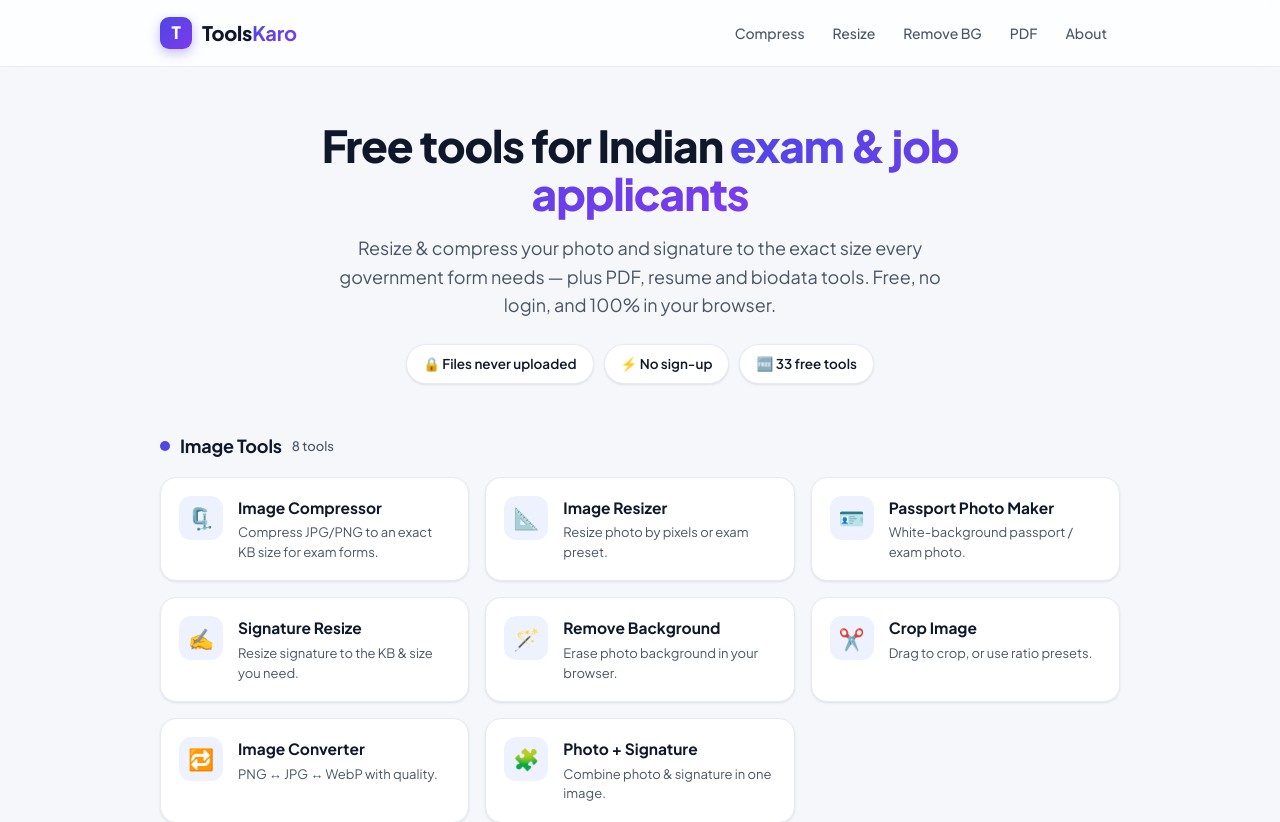
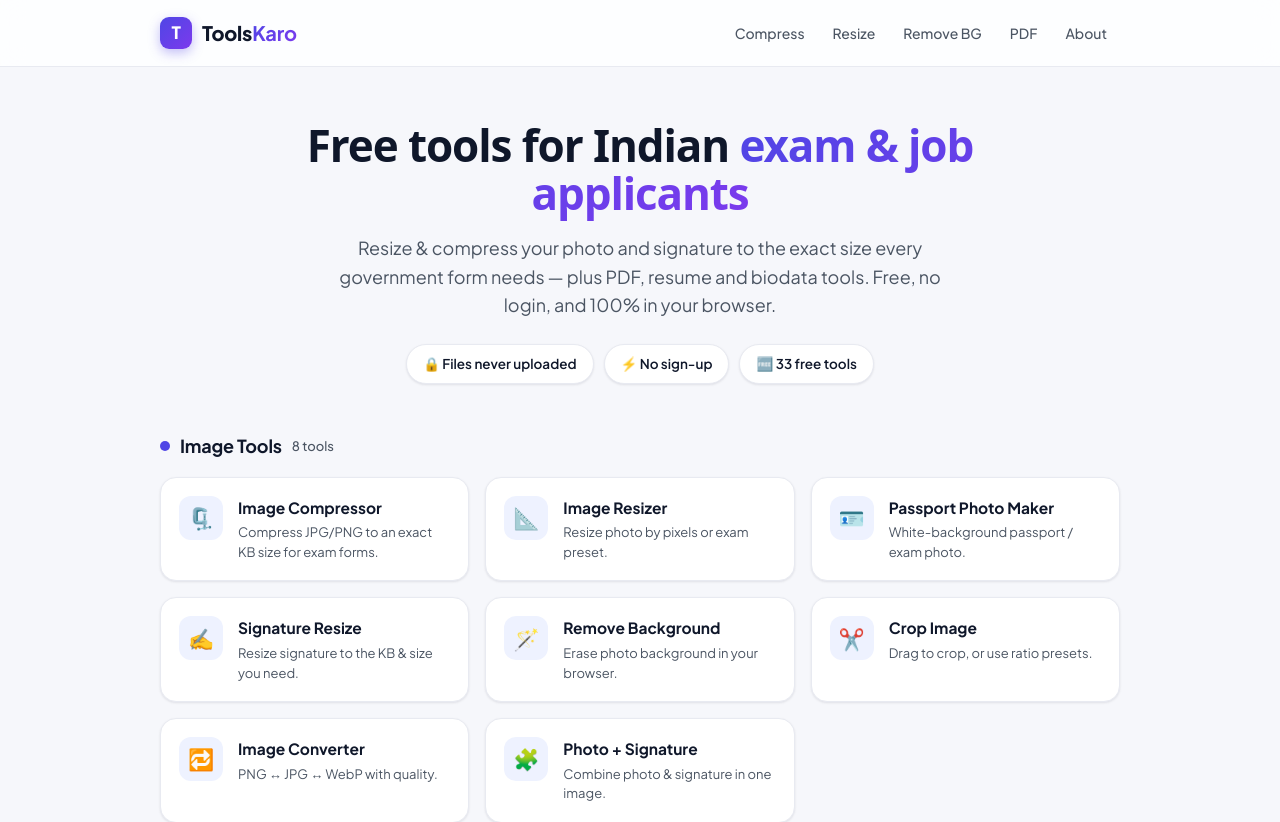
Before and after one commit to narenderchaudhary/toolskaro, a Next.js app: page / in a window 1280 px wide. Shown: the top 822 px of the page. Built offline with nearby package versions, Linux system fonts and the light colour scheme.

Commit message:
Perf: render hero headline (LCP element) with system font to remove web-font from LCP path
Co-Authored-By: Claude Opus 4.8 (1M context) <noreply@anthropic.com>

```diff
--- a/app/globals.css
+++ b/app/globals.css
@@ -66,6 +66,9 @@ header.site .container { display: flex; align-items: center; justify-content: sp
     radial-gradient(50% 70% at 80% 10%, rgba(79, 70, 229, 0.10), transparent 70%);
 }
 .hero h1 { font-size: 44px; line-height: 1.1; letter-spacing: -0.025em; margin: 0 auto 16px; max-width: 760px; font-weight: 800; }
+/* Hero headlines (the LCP element) use the system font so they paint instantly,
+   without waiting on the web-font download — keeps LCP fast & stable on mobile. */
+.hero h1, .tool-hero h1 { font-family: system-ui, -apple-system, "Segoe UI", Roboto, "Noto Sans", Arial, sans-serif; }
 .hero h1 .grad { background: linear-gradient(135deg, var(--brand), var(--brand-2)); -webkit-background-clip: text; background-clip: text; -webkit-text-fill-color: transparent; }
 .hero-sub { font-size: 18px; color: var(--muted); max-width: 640px; margin: 0 auto 24px; }
 .hero-badges { display: flex; gap: 10px; justify-content: center; flex-wrap: wrap; }
```
